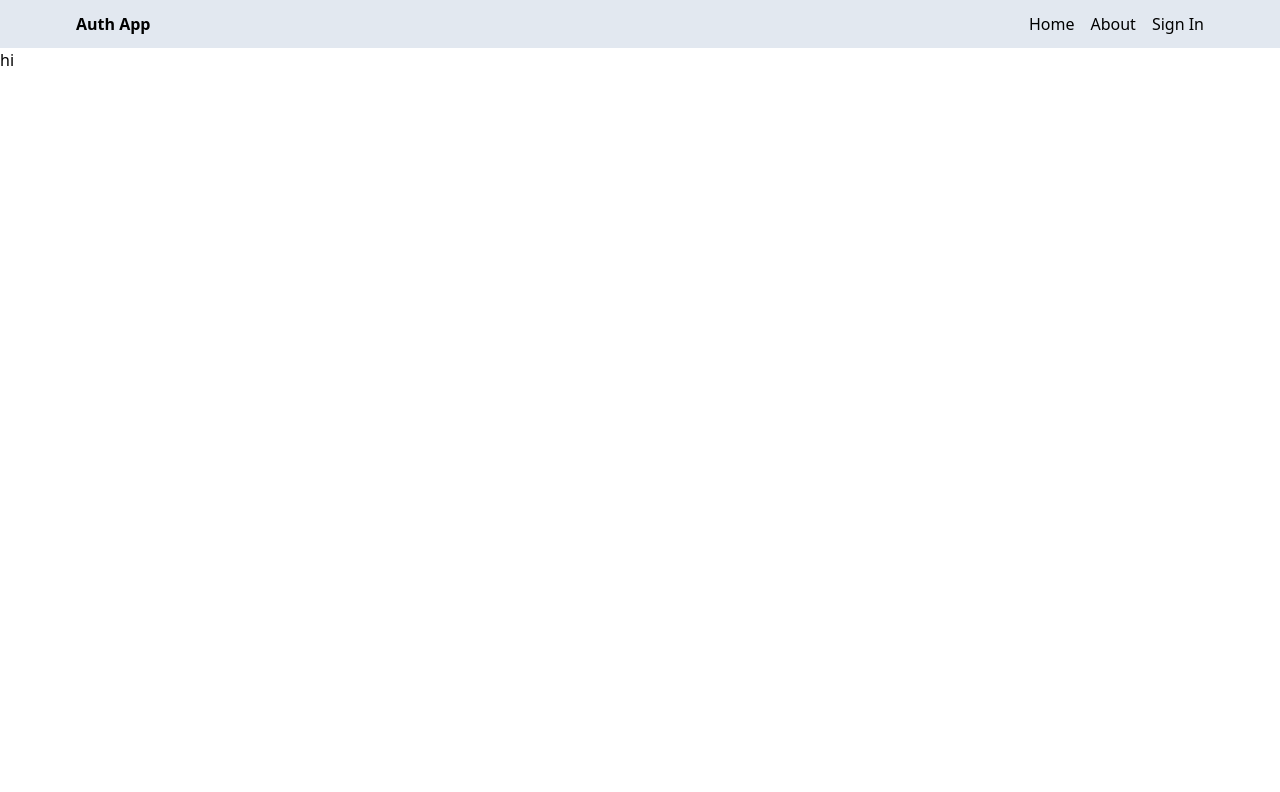
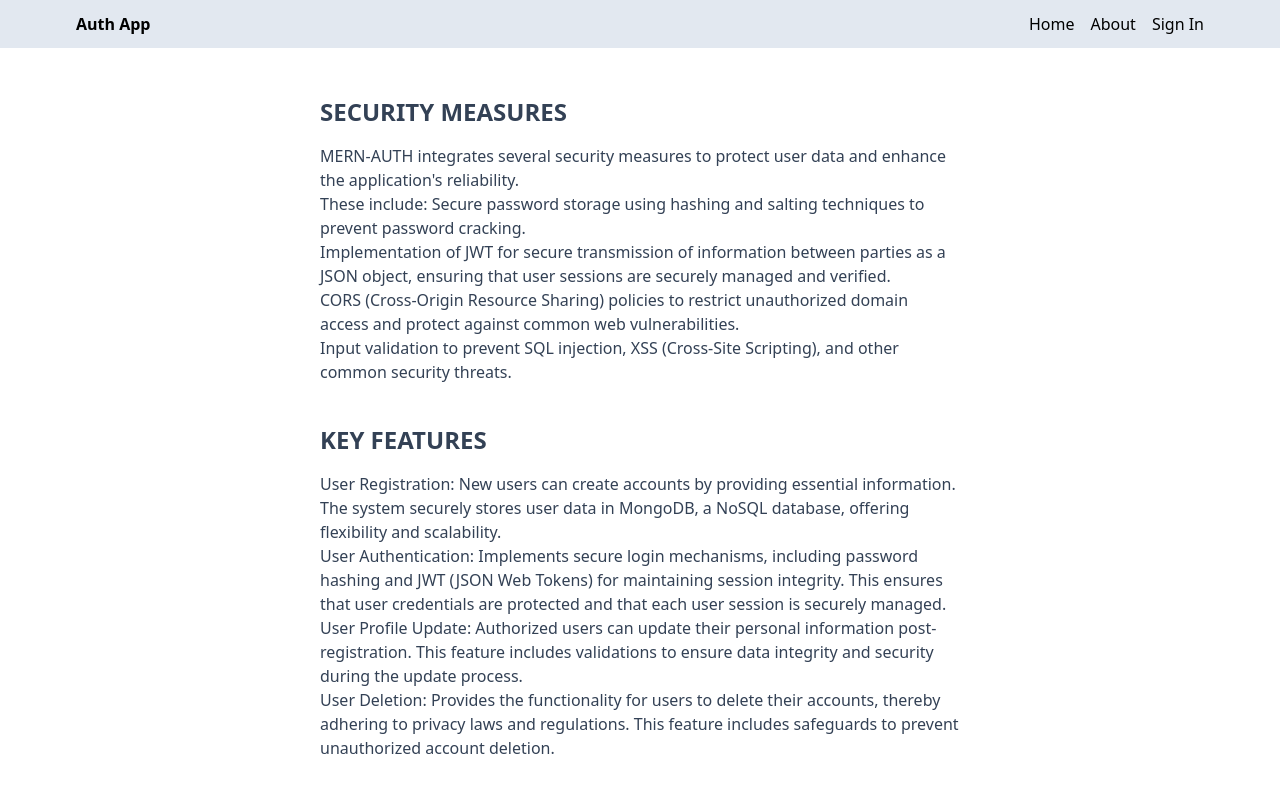
Before and after one commit to Mahi-Giri/MERN_Auth, a React (Vite) app in the folder client/: page /about in a window 1280 px wide. Shown: the top 792 px of the page. Built offline with nearby package versions, Linux system fonts and the light colour scheme; no server answers.

Commit message:
add Home and about Pages

```diff
--- a/client/src/components/Header.jsx
+++ b/client/src/components/Header.jsx
@@ -11,7 +11,7 @@ const Header = () => {
                     <h1 className="font-bold">Auth App</h1>
                 </Link>
                 <ul className="flex gap-4">
-                    <Link to="/home">
+                    <Link to="/">
                         <li>Home</li>
                     </Link>
                     <Link to="about">
--- a/client/src/pages/About.jsx
+++ b/client/src/pages/About.jsx
@@ -1,7 +1,37 @@
 const About = () => {
     return (
-        <div>
-            <h1>hi</h1>
+        <div className="px-4 py-12 max-w-2xl mx-auto">
+            <h2 className="text-2xl font-bold mb-4 text-slate-700 uppercase">Security Measures</h2>
+            <p className="mb-4 text-slate-700">
+                MERN-AUTH integrates several security measures to protect user data and enhance the
+                application's reliability. <br />
+                These include: Secure password storage using hashing and salting techniques to prevent
+                password cracking. <br />
+                Implementation of JWT for secure transmission of information between parties as a JSON object,
+                ensuring that user sessions are securely managed and verified. <br />
+                CORS (Cross-Origin Resource Sharing) policies to restrict unauthorized domain access and
+                protect against common web vulnerabilities. <br />
+                Input validation to prevent SQL injection, XSS (Cross-Site Scripting), and other common
+                security threats.
+            </p>
+            <br />
+            <h2 className="text-2xl font-bold mb-4 text-slate-700 uppercase">Key Features</h2>
+            <p className="mb-4 text-slate-700">
+                User Registration: New users can create accounts by providing essential information. The
+                system securely stores user data in MongoDB, a NoSQL database, offering flexibility and
+                scalability. <br />
+                User Authentication: Implements secure login mechanisms, including password hashing and JWT
+                (JSON Web Tokens) for maintaining session integrity. This ensures that user credentials are
+                protected and that each user session is securely managed.
+                <br />
+                User Profile Update: Authorized users can update their personal information post-registration.
+                This feature includes validations to ensure data integrity and security during the update
+                process.
+                <br />
+                User Deletion: Provides the functionality for users to delete their accounts, thereby adhering
+                to privacy laws and regulations. This feature includes safeguards to prevent unauthorized
+                account deletion.
+            </p>
         </div>
     );
 };
--- a/client/src/pages/Home.jsx
+++ b/client/src/pages/Home.jsx
@@ -1,5 +1,29 @@
 const Home = () => {
-    return <div>Home</div>;
+    return (
+        <div className="px-4 py-12 max-w-2xl mx-auto">
+            <h1 className="text-3xl font-bold mb-4 text-slate-700 uppercase">Welcome to AUTH-APP</h1>
+
+            <p className="mb-4 text-slate-700">
+                MERN-AUTH is an advanced project designed to demonstrate comprehensive user authentication and
+                management within a web application. Leveraging the robust MERN stack, which includes MongoDB,
+                Express.js, React.js, and Node.js, this project offers a complete ecosystem for creating,
+                updating, and deleting user profiles, ensuring a secure and efficient user management system.
+                At its core, MERN-AUTH focuses on implementing best practices for user authentication and
+                authorization, providing a solid foundation for both developers and companies looking to
+                integrate reliable security features into their applications. The project emphasizes not just
+                the functionality of adding or removing users but also the critical aspect of securely
+                managing user data and access permissions.
+            </p>
+            <br />
+            <p className="mb-4 text-slate-700">
+                This project stands out due to its comprehensive approach to user management and
+                authentication, combining modern web technologies and security best practices. It serves as an
+                excellent template or starting point for developers looking to understand or implement
+                authentication mechanisms in their applications. Moreover, MERN-AUTH's modular architecture
+                allows for easy integration and scalability, making it suitable for projects of any size.
+            </p>
+        </div>
+    );
 };
 
 export default Home;
```
